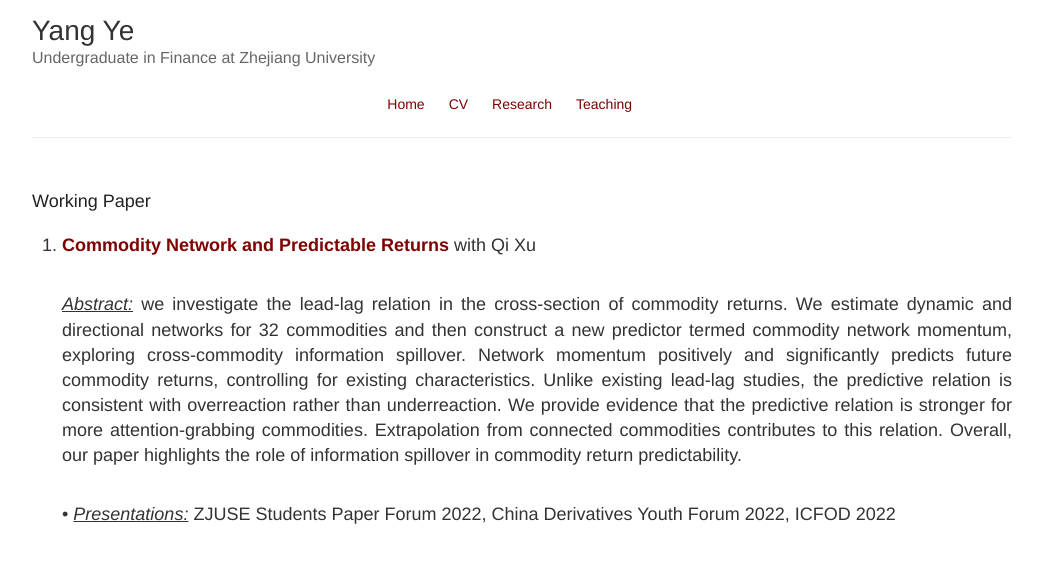
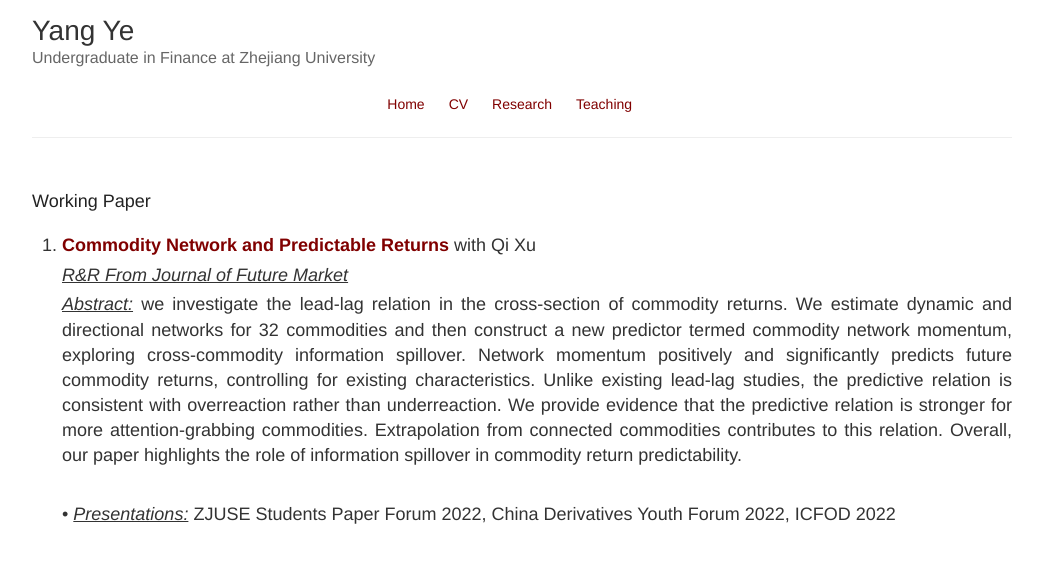
Before and after one commit to yeyangzju/Yang-Ye.github.io, a Jekyll site: the page built from research.html, in a window 1280 px wide. Shown: the top 563 px of the page, without its empty margins (118-1161 px from the left). Built offline with Jekyll 4.4.1, drawn with Linux system fonts in a browser that asks for light colours.

Commit message:
Update research.html

```diff
--- a/research.html
+++ b/research.html
@@ -5,7 +5,7 @@ layout: default
 <h3> Working Paper </h3>
   <ol>
 
-    <li> <b><a href="/Documents/Commodity_Network_and_Predictable_Returns.pdf">Commodity Network and Predictable Returns</a></b> with Qi Xu </li>
+    <li> <b><a href="/Documents/Commodity_Network_and_Predictable_Returns.pdf">Commodity Network and Predictable Returns</a></b> with Qi Xu </li>  <u><em>R&R From Journal of Future Market</em></u>
     <br>
     <p align="justify"> <u><em>Abstract:</em></u> we investigate the lead-lag relation in the cross-section of commodity returns. We estimate dynamic and directional networks for 32 commodities and then construct a new predictor termed commodity network momentum, exploring cross-commodity information spillover. Network momentum positively and significantly predicts future commodity returns, controlling for existing characteristics. Unlike existing lead-lag studies, the predictive relation is consistent with overreaction rather than underreaction. We provide evidence that the predictive relation is stronger for more attention-grabbing commodities. Extrapolation from connected commodities contributes to this relation. Overall, our paper highlights the role of information spillover in commodity return predictability. </p>
     <br>
```
